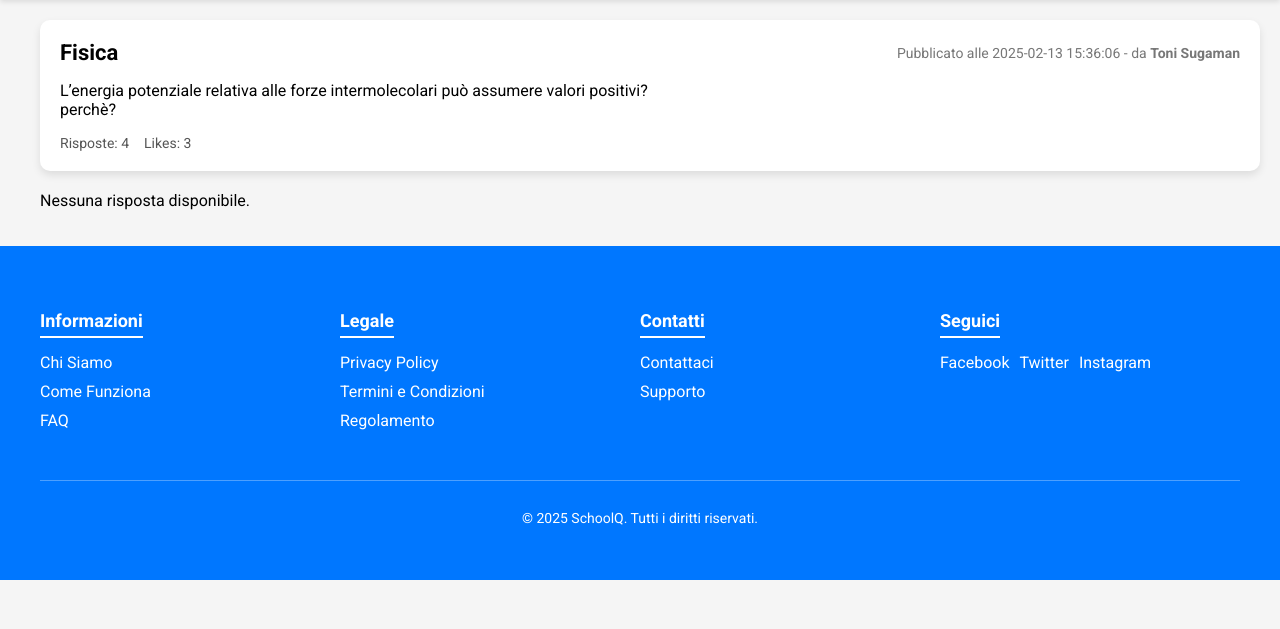
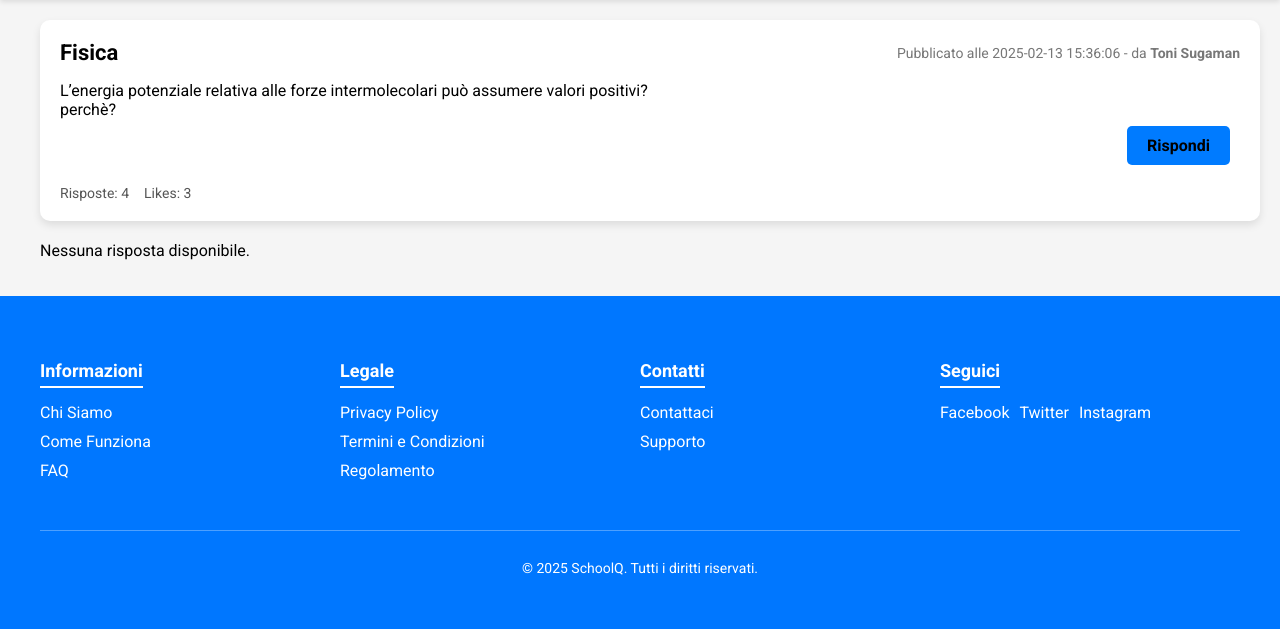
Before and after one commit to Polettogamer/GEPROGETTO, a PHP site: page /php_front/risposta.php?id=2 in a window 1280 px wide. Shown: the part 70-699 px from the top of the page. Run offline with PHP 8.4, Linux system fonts and the light colour scheme; data comes from the database, SQL or seed files in the repository.

Commit message:
risposta

```diff
--- a/PagWebSchoolQ/CSS/menuCSS.css
+++ b/PagWebSchoolQ/CSS/menuCSS.css
@@ -194,6 +194,31 @@
     .question-stats span {
       margin-right: 15px;
     }
+
+    .question-body {
+      position: relative; /* Impostiamo la posizione relativa per contenere il bottone assoluto */
+      padding-bottom: 40px; /* Aggiungiamo un po' di spazio in basso per non coprire il bottone */
+    }
+
+    .response-button {
+      position: absolute;
+      bottom: 10px; /* Posizioniamo il bottone a 10px dal fondo della casella */
+      right: 10px;  /* Posizioniamo il bottone a 10px dal lato destro della casella */
+      padding: 10px 20px;
+      background-color: #007BFF;  /* Colore di sfondo blu */
+      color: black;  /* Colore del testo bianco */
+      font-weight: bold;
+      border-radius: 5px;
+      text-decoration: none;
+      text-align: center;
+      transition: background-color 0.3s ease, color 0.3s ease; /* Aggiunto effetto per il colore del testo */
+    }
+
+    .response-button:hover {
+      background-color: #0056b3; /* Colore più scuro quando ci passi sopra col mouse */
+      color: white; /* Colore del testo bianco quando ci passi sopra */
+    }
+
     /* Stili generali per il footer */
 .footer {
     background-color: #0077ff; /* Colore di sfondo coerente con la sidebar e altri elementi */
--- a/PagWebSchoolQ/php_front/risposta.php
+++ b/PagWebSchoolQ/php_front/risposta.php
@@ -120,6 +120,7 @@
           echo   '</div>';
           echo   '<div class="question-body">';
           echo     '<p>' . nl2br(htmlspecialchars($row["QuestionText"])) . '</p>';
+          echo     '<a href="risposta.php?id=' . $iddomanda . '" class="response-button">Rispondi</a>';
           echo   '</div>';
           echo   '<div class="question-footer">';
           echo     '<div class="question-stats">';
```
